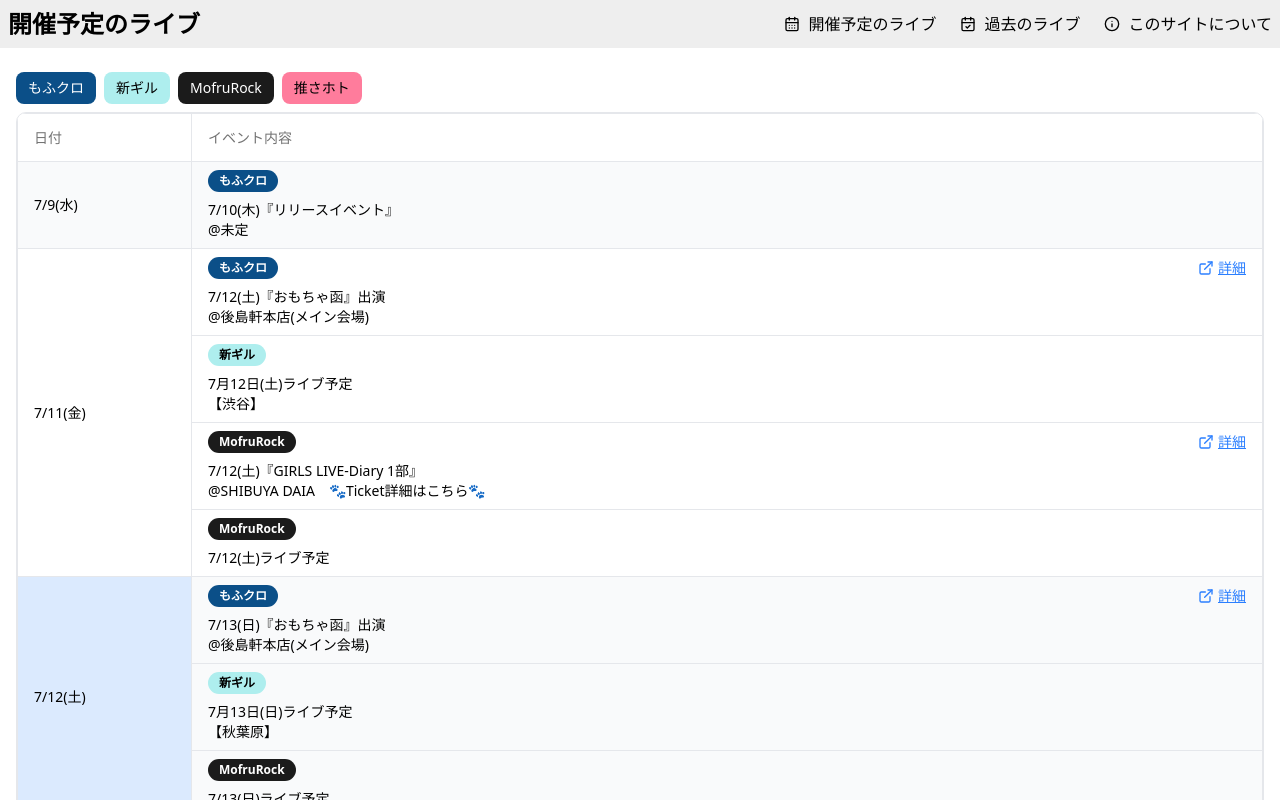
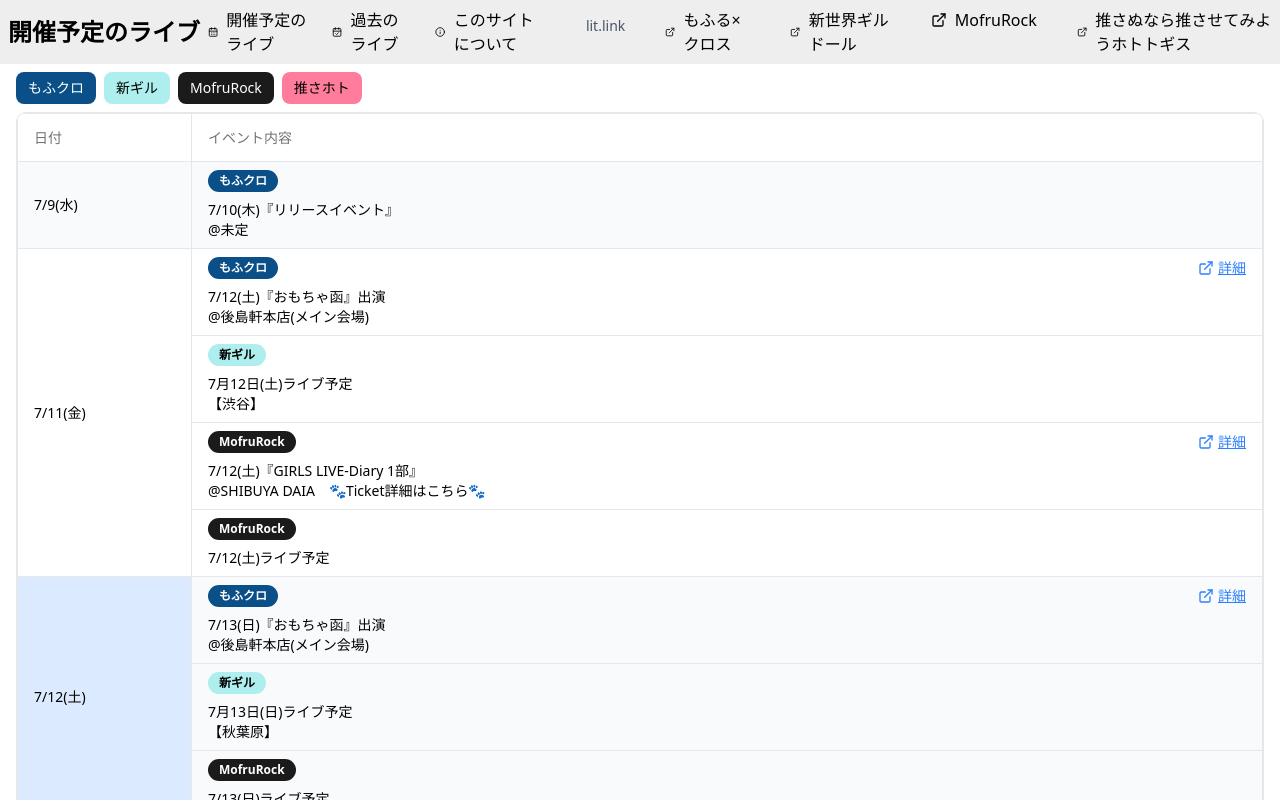
Before and after one commit to momo-lab/www-livelist, a React (Vite) app: page / in a window 1280 px wide. Shown: the top 800 px of the page. Built offline with nearby package versions, Linux system fonts and the light colour scheme.

Commit message:
各アイドルのlit.linkのリンクを追加

```diff
--- a/src/components/Header.tsx
+++ b/src/components/Header.tsx
@@ -1,6 +1,12 @@
 import React, { useState } from 'react';
 import { Link } from 'react-router-dom';
-import { Menu, CalendarDays, CalendarCheck, Info } from 'lucide-react';
+import {
+  Menu,
+  CalendarDays,
+  CalendarCheck,
+  Info,
+  ExternalLink,
+} from 'lucide-react';
 import { Button } from '@/components/ui/button';
 import {
   Sheet,
@@ -16,6 +22,29 @@ const TITLES: Record<string, string> = {
   '/past': '過去のライブ',
   '/about': 'このサイトについて',
 };
+
+const TARGETS = [
+  {
+    id: 'mofcro',
+    name: 'もふる×クロス',
+    short_name: 'もふクロ',
+  },
+  {
+    id: 'girudoru',
+    name: '新世界ギルドール',
+    short_name: '新ギル',
+  },
+  {
+    id: 'mofrurock',
+    name: 'MofruRock',
+    short_name: 'MofruRock',
+  },
+  {
+    id: 'osahoto',
+    name: '推さぬなら推させてみようホトトギス',
+    short_name: '推さホト',
+  },
+];
 
 export const Header: React.FC = () => {
   const [isOpen, setIsOpen] = useState(false);
@@ -56,6 +85,22 @@ export const Header: React.FC = () => {
           {TITLES['/about']}
         </Link>
       </li>
+      <hr className="my-3 border-gray-300" />
+      <li className="ms-2 mt-2 text-sm text-gray-600">lit.link</li>
+      {TARGETS.map((target) => (
+        <li key={target.id} className="ms-6">
+          <Link
+            to={`https://lit.link/${target.id}`}
+            target="_blank"
+            rel="noopener noreferrer"
+            className="hover:underline flex items-center"
+            onClick={() => setIsOpen(false)}
+          >
+            <ExternalLink className="h-4 w-4 mr-2" />
+            {target.name}
+          </Link>
+        </li>
+      ))}
     </>
   );
 
@@ -72,7 +117,7 @@ export const Header: React.FC = () => {
                   <Menu className="h-6 w-6" />
                 </Button>
               </SheetTrigger>
-              <SheetContent side="left" className="bg-header-bg w-64">
+              <SheetContent side="left" className="bg-header-bg w-72">
                 <SheetHeader>
                   <SheetTitle onClick={() => setIsOpen(false)}>
                     ルミナス所属アイドル
```
